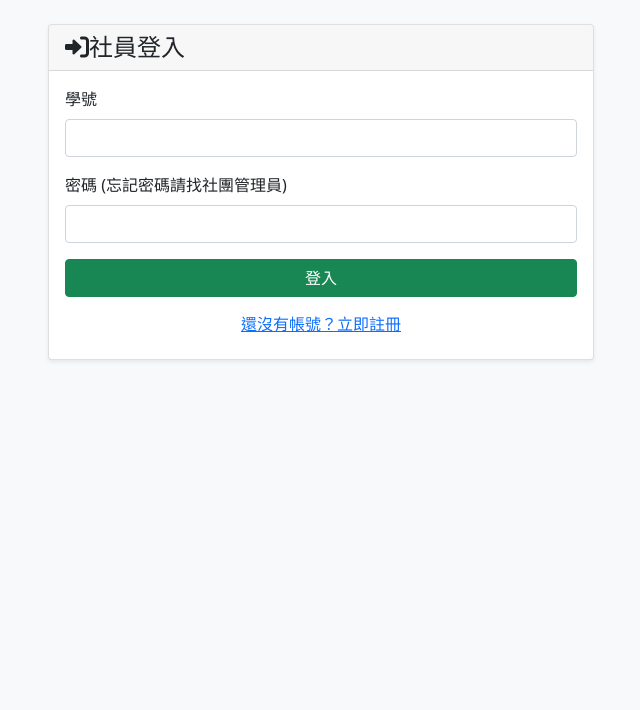
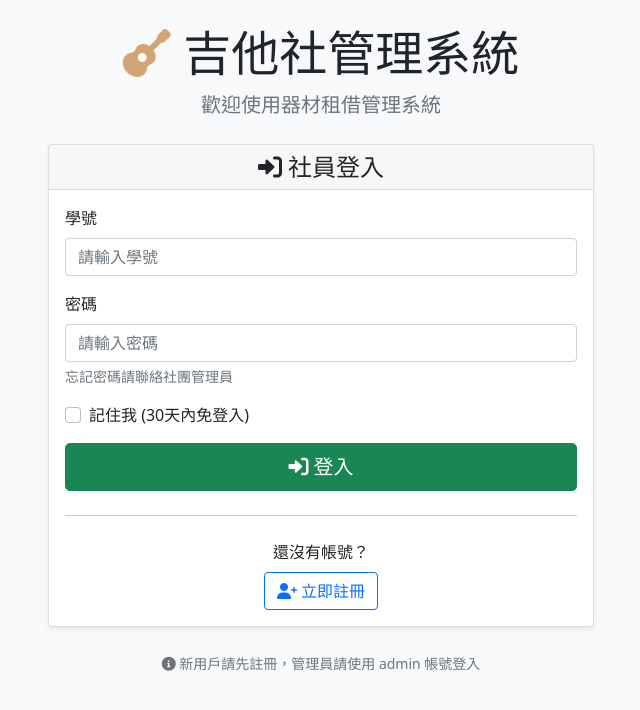
Before and after one commit to Yung-Chia-Chen/Guitar-Club-Management-System, a Flask app: page /login in a window 1280 px wide. Shown: the part 56-766 px from the top of the page, without its empty margins (319-959 px from the left). Run offline with Flask 3, Linux system fonts and the light colour scheme; some libraries are stand-ins or nearby versions.

Commit message:
remember me

```diff
--- a/app.py
+++ b/app.py
@@ -264,7 +264,8 @@ def login_required(f):
     def decorated_function(*args, **kwargs):
         ensure_db_initialized()
         if 'user_id' not in session:
-            return redirect(url_for('login'))
+            # 保存當前頁面 URL，登入後可以回到原頁面
+            return redirect(url_for('login', next=request.url))
         return f(*args, **kwargs)
     return decorated_function
 
@@ -284,31 +285,17 @@ def admin_required(f):
         return f(*args, **kwargs)
     return decorated_function
 
-@app.route('/',methods=['GET', 'POST'])
-def login():
+@app.route('/')
+def index():
     ensure_db_initialized()
-    if request.method == 'POST':
-        student_id = request.form['student_id']
-        password = request.form['password']
-
-        user = execute_query('SELECT id, name, password, is_admin FROM users WHERE student_id = ?', (student_id,), fetch='one')
-
-        if user and check_password_hash(user[2], password):
-            session['user_id'] = user[0]
-            session['user_name'] = user[1]
-            session['is_admin'] = user[3]
-
-            flash(f'歡迎回來，{user[1]}！', 'success')
-
-            # 根據用戶角色決定跳轉頁面
-            if user[3]:  # is_admin == 1
-                return redirect(url_for('admin_panel'))
-            else:
-                return redirect(url_for('dashboard'))
+    # 如果已經登入，直接跳轉到對應頁面
+    if 'user_id' in session:
+        if session.get('is_admin'):
+            return redirect(url_for('admin_panel'))
         else:
-            flash('學號或密碼錯誤', 'error')
-
-    return render_template('login.html')
+            return redirect(url_for('dashboard'))
+    # 未登入則顯示登入頁面
+    return redirect(url_for('login'))
 
 @app.route('/health')
 def health_check():
@@ -355,21 +342,45 @@ def register():
 
     return render_template('register.html')
 
+from datetime import timedelta
+
+# 設定 session 過期時間
+app.permanent_session_lifetime = timedelta(days=30)  # 7天後過期
+
 @app.route('/login', methods=['GET', 'POST'])
 def login():
     ensure_db_initialized()
+
+    # 如果已經登入，重定向到對應頁面
+    if 'user_id' in session:
+        if session.get('is_admin'):
+            return redirect(url_for('admin_panel'))
+        else:
+            return redirect(url_for('dashboard'))
+
     if request.method == 'POST':
         student_id = request.form['student_id']
         password = request.form['password']
+        remember_me = request.form.get('remember_me')  # 記住我選項
 
         user = execute_query('SELECT id, name, password, is_admin FROM users WHERE student_id = ?', (student_id,), fetch='one')
 
         if user and check_password_hash(user[2], password):
+            # 設定 session
             session['user_id'] = user[0]
             session['user_name'] = user[1]
             session['is_admin'] = user[3]
 
+            # 如果勾選記住我，設定為永久 session
+            if remember_me:
+                session.permanent = True
+
             flash(f'歡迎回來，{user[1]}！', 'success')
+
+            # 檢查是否有重定向參數（例如從需要登入的頁面跳轉過來）
+            next_page = request.args.get('next')
+            if next_page:
+                return redirect(next_page)
 
             # 根據用戶角色決定跳轉頁面
             if user[3]:  # is_admin == 1
@@ -381,11 +392,13 @@ def login():
 
     return render_template('login.html')
 
+
 @app.route('/logout')
 def logout():
+    user_name = session.get('user_name', '用戶')
     session.clear()
-    flash('已登出', 'info')
-    return redirect(url_for('index'))
+    flash(f'{user_name} 已安全登出', 'info')
+    return redirect(url_for('login'))
 
 @app.route('/dashboard')
 @login_required
--- a/templates/login.html
+++ b/templates/login.html
@@ -1,30 +1,63 @@
 {% extends "base.html" %}
 
-{% block title %}登入 - 吉他社管理系統{% endblock %}
+{% block title %}吉他社管理系統 - 登入{% endblock %}
 
 {% block content %}
 <div class="row justify-content-center">
     <div class="col-md-6">
+        <!-- 系統標題 -->
+        <div class="text-center mb-4">
+            <h1 class="display-5"><i class="fas fa-guitar guitar-icon"></i> 吉他社管理系統</h1>
+            <p class="lead text-muted">歡迎使用器材租借管理系統</p>
+        </div>
+
         <div class="card">
             <div class="card-header">
-                <h4 class="mb-0"><i class="fas fa-sign-in-alt"></i>社員登入</h4>
+                <h4 class="mb-0 text-center"><i class="fas fa-sign-in-alt"></i> 社員登入</h4>
             </div>
             <div class="card-body">
                 <form method="POST">
                     <div class="mb-3">
                         <label for="student_id" class="form-label">學號</label>
-                        <input type="text" class="form-control" id="student_id" name="student_id" required>
+                        <input type="text" class="form-control" id="student_id" name="student_id"
+                               placeholder="請輸入學號" required>
                     </div>
                     <div class="mb-3">
-                        <label for="password" class="form-label">密碼 (忘記密碼請找社團管理員)</label>
-                        <input type="password" class="form-control" id="password" name="password" required>
+                        <label for="password" class="form-label">密碼</label>
+                        <input type="password" class="form-control" id="password" name="password"
+                               placeholder="請輸入密碼" required>
+                        <div class="form-text">忘記密碼請聯絡社團管理員</div>
+                    </div>
+                    <div class="mb-3 form-check">
+                        <input type="checkbox" class="form-check-input" id="remember_me" name="remember_me">
+                        <label class="form-check-label" for="remember_me">
+                            記住我 (30天內免登入)
+                        </label>
                     </div>
                     <div class="d-grid gap-2">
-                        <button type="submit" class="btn btn-success">登入</button>
-                        <a href="{{ url_for('register') }}" class="btn btn-link">還沒有帳號？立即註冊</a>
+                        <button type="submit" class="btn btn-success btn-lg">
+                            <i class="fas fa-sign-in-alt"></i> 登入
+                        </button>
                     </div>
                 </form>
+
+                <hr class="my-4">
+
+                <div class="text-center">
+                    <p class="mb-2">還沒有帳號？</p>
+                    <a href="{{ url_for('register') }}" class="btn btn-outline-primary">
+                        <i class="fas fa-user-plus"></i> 立即註冊
+                    </a>
+                </div>
             </div>
+        </div>
+
+        <!-- 系統資訊 -->
+        <div class="text-center mt-4">
+            <small class="text-muted">
+                <i class="fas fa-info-circle"></i>
+                新用戶請先註冊，管理員請使用 admin 帳號登入
+            </small>
         </div>
     </div>
 </div>
```
